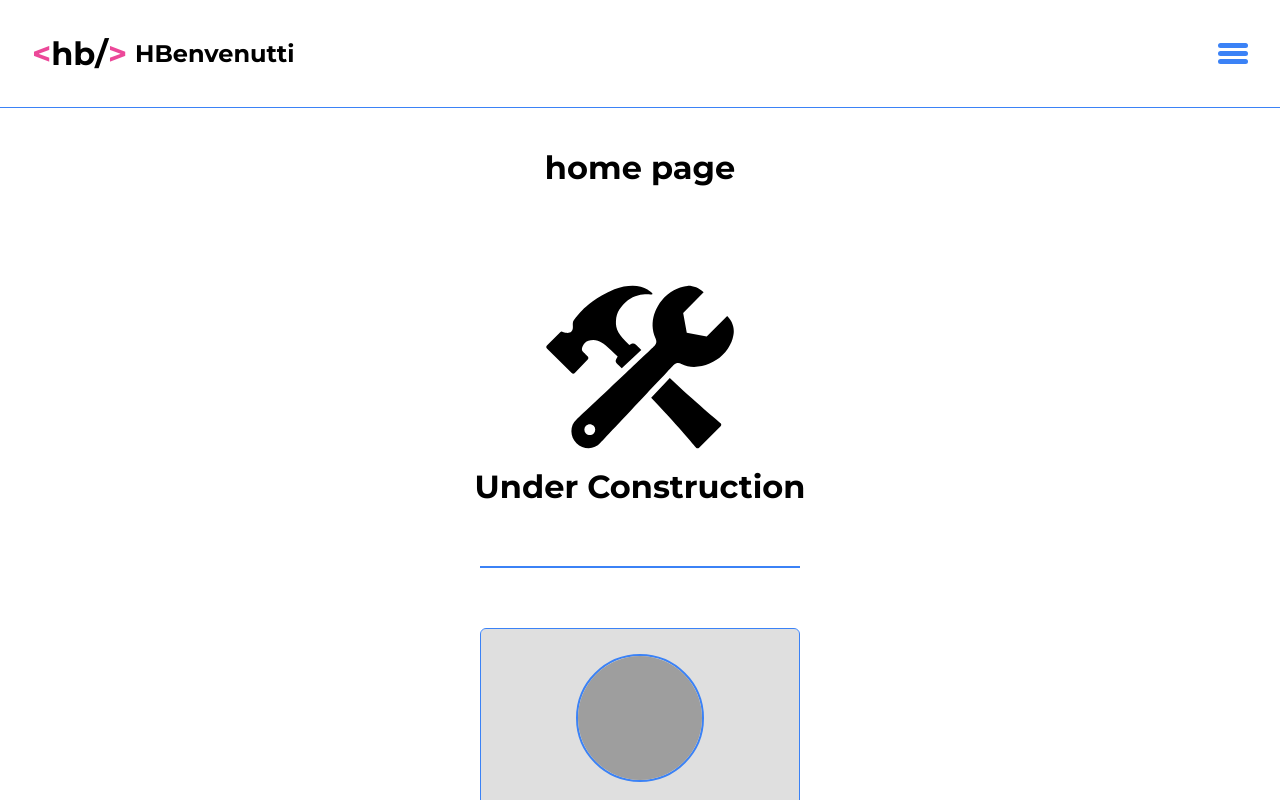
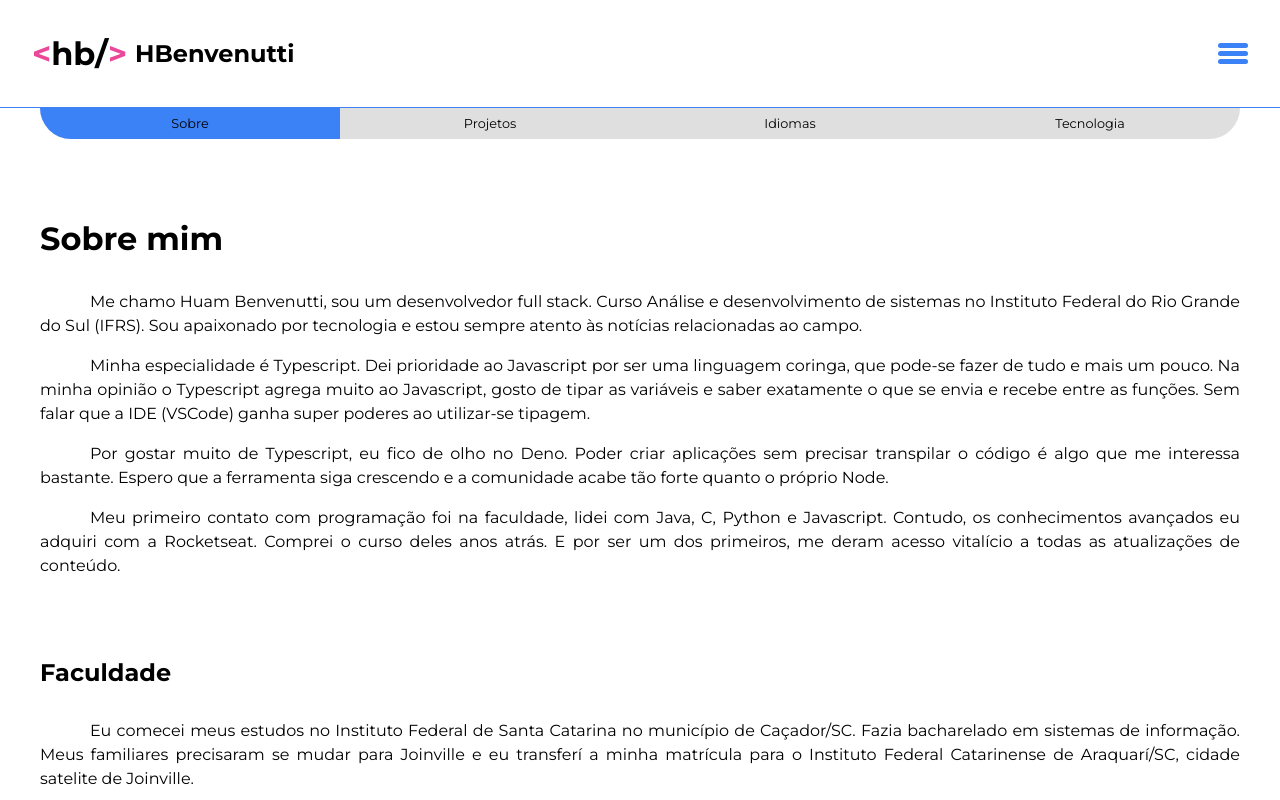
Before and after one commit to hbenvenutti/Site-Pessoal, a React (Vite) app: page / in a window 1280 px wide. Shown: the top 800 px of the page. Built offline with nearby package versions, Linux system fonts and the light colour scheme; grey boxes are pictures that could not be loaded.

Commit message:
refactor(homepage): escondida a home, agora o site abre na pagina about

```diff
--- a/src/shared/routes/index.tsx
+++ b/src/shared/routes/index.tsx
@@ -1,7 +1,7 @@
 import { Route, Routes } from 'react-router-dom';
 
 import { DefaultLayout } from '../layouts/default-layout';
-import { HomePage } from '../../pages/home';
+// import { HomePage } from '../../pages/home';
 import { CertificatesPage } from '../../pages/certificates';
 import { ExperiencePage } from '../../pages/experience';
 import { EducationPage } from '../../pages/education';
@@ -20,7 +20,7 @@ export const Router = (): ReactElement => (
     >
       <Route
         path="/"
-        element={<HomePage />}
+        element={<AboutPage />}
       />
 
       <Route
```
